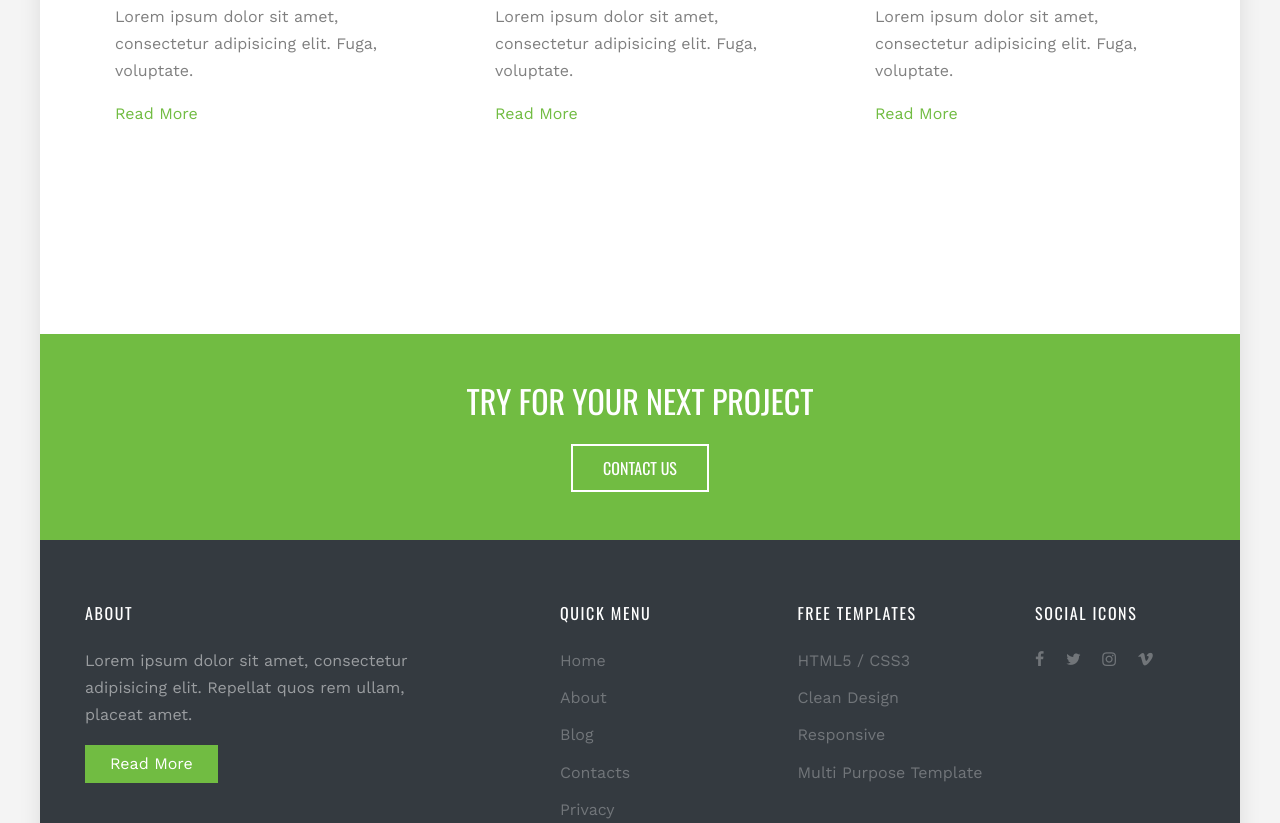
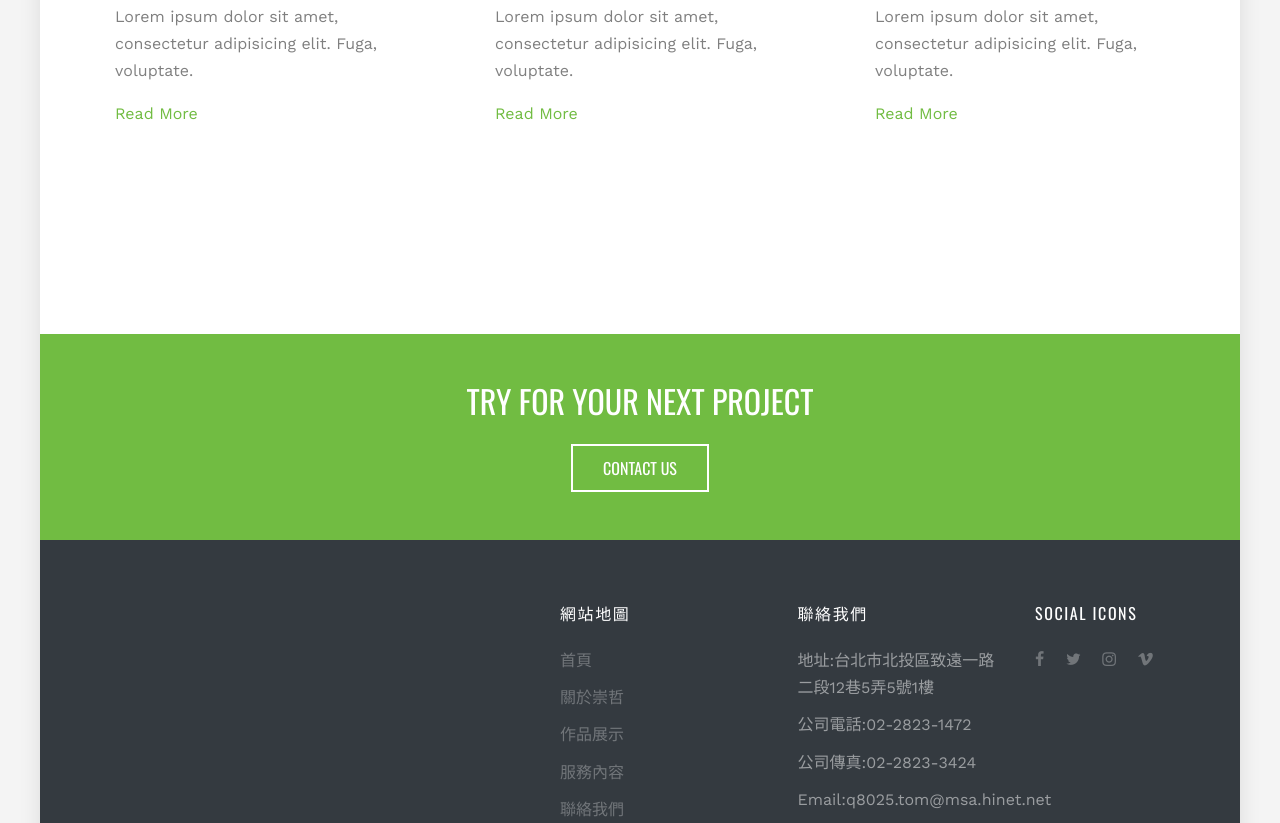
Before and after one commit to Duncan8805/HTML0210, a plain HTML site: page neos/index.html in a window 1280 px wide. Shown: the part 5173-5996 px from the top of the page. Drawn offline with nearby package versions, Linux system fonts and the light colour scheme; files whose address does not match are found by name.

Commit message:
no message

```diff
--- a/neos/index.html
+++ b/neos/index.html
@@ -1,5 +1,6 @@
 <!DOCTYPE html>
 <html lang="en">
+
 <head>
   <title>Neos &mdash; Website Template by Colorlib</title>
   <meta charset="utf-8">
@@ -24,6 +25,7 @@
   <link rel="stylesheet" href="css/style.css">
 
 </head>
+
 <body>
 
   <!-- <div id="overlayer"></div>
@@ -58,7 +60,8 @@
             <div class="col-10">
               <nav class="site-navigation text-right" role="navigation">
                 <div class="container">
-                  <div class="d-inline-block d-lg-none ml-md-0 mr-auto py-3"><a href="#" class="site-menu-toggle js-menu-toggle text-black"><span class="icon-menu h3"></span></a></div>
+                  <div class="d-inline-block d-lg-none ml-md-0 mr-auto py-3"><a href="#"
+                      class="site-menu-toggle js-menu-toggle text-black"><span class="icon-menu h3"></span></a></div>
 
                   <ul class="site-menu js-clone-nav d-none d-lg-block">
                     <li class="active"><a href="index.html">Home</a></li>
@@ -82,7 +85,8 @@
                     <li><a href="services.html">Services</a></li>
                     <li><a href="blog.html">Blog</a></li>
                     <li><a href="contact.html">Contact</a></li>
-                    <li><a href="contact.html"><span class="d-inline-block bg-primary text-white btn btn-primary">Get Started</span></a></li>
+                    <li><a href="contact.html"><span class="d-inline-block bg-primary text-white btn btn-primary">Get
+                          Started</span></a></li>
                   </ul>
                 </div>
               </nav>
@@ -94,7 +98,8 @@
 
     <div class="slide-one-item home-slider owl-carousel">
 
-      <div class="site-blocks-cover inner-page overlay" style="background-image: url(images/hero_2.jpg);" data-aos="fade" data-stellar-background-ratio="0.5">
+      <div class="site-blocks-cover inner-page overlay" style="background-image: url(images/hero_2.jpg);"
+        data-aos="fade" data-stellar-background-ratio="0.5">
         <div class="container">
           <div class="row align-items-center justify-content-center">
             <div class="col-md-6 text-center" data-aos="fade">
@@ -104,7 +109,8 @@
         </div>
       </div>
 
-      <div class="site-blocks-cover inner-page overlay" style="background-image: url(images/hero_1.jpg);" data-aos="fade" data-stellar-background-ratio="0.5">
+      <div class="site-blocks-cover inner-page overlay" style="background-image: url(images/hero_1.jpg);"
+        data-aos="fade" data-stellar-background-ratio="0.5">
         <div class="container">
           <div class="row align-items-center justify-content-center">
             <div class="col-md-7 text-center" data-aos="fade">
@@ -166,9 +172,12 @@
           <div class="col-lg-5 ml-lg-auto py-5">
             <span class="caption d-block mb-2 font-secondary font-weight-bold">Outstanding Services</span>
             <h2 class="site-section-heading text-uppercase font-secondary mb-5">Clean Design</h2>
-          <p>Lorem ipsum dolor sit amet consectetur adipisicing elit. Necessitatibus aliquid eius facilis voluptatem eligendi magnam accusamus vel commodi asperiores sint rem reprehenderit nobis nesciunt veniam qui fugit doloremque numquam quod.</p>
+            <p>Lorem ipsum dolor sit amet consectetur adipisicing elit. Necessitatibus aliquid eius facilis voluptatem
+              eligendi magnam accusamus vel commodi asperiores sint rem reprehenderit nobis nesciunt veniam qui fugit
+              doloremque numquam quod.</p>
 
-          <p>Lorem ipsum dolor sit amet consectetur adipisicing elit. Consectetur tempora distinctio ipsam nesciunt recusandae repellendus asperiores amet.</p>
+            <p>Lorem ipsum dolor sit amet consectetur adipisicing elit. Consectetur tempora distinctio ipsam nesciunt
+              recusandae repellendus asperiores amet.</p>
           </div>
         </div>
       </div>
@@ -181,9 +190,12 @@
           <div class="col-lg-5 mr-lg-auto py-5">
             <span class="caption d-block mb-2 font-secondary font-weight-bold">Easy To Use Templates</span>
             <h2 class="site-section-heading text-uppercase font-secondary mb-5">Free HTML5 Templates</h2>
-          <p>Lorem ipsum dolor sit amet consectetur adipisicing elit. Necessitatibus aliquid eius facilis voluptatem eligendi magnam accusamus vel commodi asperiores sint rem reprehenderit nobis nesciunt veniam qui fugit doloremque numquam quod.</p>
+            <p>Lorem ipsum dolor sit amet consectetur adipisicing elit. Necessitatibus aliquid eius facilis voluptatem
+              eligendi magnam accusamus vel commodi asperiores sint rem reprehenderit nobis nesciunt veniam qui fugit
+              doloremque numquam quod.</p>
 
-          <p>Lorem ipsum dolor sit amet consectetur adipisicing elit. Consectetur tempora distinctio ipsam nesciunt recusandae repellendus asperiores amet.</p>
+            <p>Lorem ipsum dolor sit amet consectetur adipisicing elit. Consectetur tempora distinctio ipsam nesciunt
+              recusandae repellendus asperiores amet.</p>
           </div>
         </div>
       </div>
@@ -267,7 +279,8 @@
           </div>
           <div class="col-lg-5 ml-auto">
             <h2 class="site-section-heading mb-3 font-secondary text-uppercase">Free Templates By Colorlib</h2>
-            <p class="mb-5">Ullam ut modi cum voluptatibus atque nulla quidem maxime enim animi cupiditate, mollitia. </p>
+            <p class="mb-5">Ullam ut modi cum voluptatibus atque nulla quidem maxime enim animi cupiditate, mollitia.
+            </p>
 
             <div class="row">
               <div class="col-lg-6">
@@ -309,7 +322,8 @@
             </div>
             <div>
               <h2 class="h5 mb-4">Katie Johnson</h2>
-                <blockquote>&ldquo;Lorem ipsum dolor sit amet, consectetur adipisicing elit. Alias accusantium qui optio, possimus necessitatibus voluptate aliquam velit nostrum tempora ipsam!&rdquo;</blockquote>
+              <blockquote>&ldquo;Lorem ipsum dolor sit amet, consectetur adipisicing elit. Alias accusantium qui optio,
+                possimus necessitatibus voluptate aliquam velit nostrum tempora ipsam!&rdquo;</blockquote>
             </div>
           </div>
 
@@ -319,7 +333,8 @@
             </div>
             <div>
               <h2 class="h5 mb-4">Jun Mars</h2>
-                <blockquote>&ldquo;Lorem ipsum dolor sit amet, consectetur adipisicing elit. Alias accusantium qui optio, possimus necessitatibus voluptate aliquam velit nostrum tempora ipsam!&rdquo;</blockquote>
+              <blockquote>&ldquo;Lorem ipsum dolor sit amet, consectetur adipisicing elit. Alias accusantium qui optio,
+                possimus necessitatibus voluptate aliquam velit nostrum tempora ipsam!&rdquo;</blockquote>
             </div>
           </div>
 
@@ -329,7 +344,8 @@
             </div>
             <div>
               <h2 class="h5 mb-4">Shane Holmes</h2>
-                <blockquote>&ldquo;Lorem ipsum dolor sit amet, consectetur adipisicing elit. Alias accusantium qui optio, possimus necessitatibus voluptate aliquam velit nostrum tempora ipsam!&rdquo;</blockquote>
+              <blockquote>&ldquo;Lorem ipsum dolor sit amet, consectetur adipisicing elit. Alias accusantium qui optio,
+                possimus necessitatibus voluptate aliquam velit nostrum tempora ipsam!&rdquo;</blockquote>
             </div>
           </div>
 
@@ -339,7 +355,8 @@
             </div>
             <div>
               <h2 class="h5 mb-4">Mark Johnson</h2>
-                <blockquote>&ldquo;Lorem ipsum dolor sit amet, consectetur adipisicing elit. Alias accusantium qui optio, possimus necessitatibus voluptate aliquam velit nostrum tempora ipsam!&rdquo;</blockquote>
+              <blockquote>&ldquo;Lorem ipsum dolor sit amet, consectetur adipisicing elit. Alias accusantium qui optio,
+                possimus necessitatibus voluptate aliquam velit nostrum tempora ipsam!&rdquo;</blockquote>
             </div>
           </div>
 
@@ -361,7 +378,8 @@
             <div class="media-image">
               <a href="single.html"><img src="images/img_1.jpg" alt="Image" class="img-fluid"></a>
               <div class="media-image-body">
-                <h2 class="font-secondary text-uppercase"><a href="single.html">Where Do You Learn HTML & CSS in 2019?</a></h2>
+                <h2 class="font-secondary text-uppercase"><a href="single.html">Where Do You Learn HTML & CSS in
+                    2019?</a></h2>
                 <span class="d-block mb-3">By James &mdash; Jan. 20, 2019</span>
                 <p>Lorem ipsum dolor sit amet, consectetur adipisicing elit. Fuga, voluptate.</p>
                 <p><a href="#">Read More</a></p>
@@ -372,7 +390,8 @@
             <div class="media-image">
               <a href="single.html"><img src="images/img_2.jpg" alt="Image" class="img-fluid"></a>
               <div class="media-image-body">
-                <h2 class="font-secondary text-uppercase"><a href="single.html">Where Do You Learn HTML & CSS in 2019?</a></h2>
+                <h2 class="font-secondary text-uppercase"><a href="single.html">Where Do You Learn HTML & CSS in
+                    2019?</a></h2>
                 <span class="d-block mb-3">By James &mdash; Jan. 20, 2019</span>
                 <p>Lorem ipsum dolor sit amet, consectetur adipisicing elit. Fuga, voluptate.</p>
                 <p><a href="#">Read More</a></p>
@@ -383,7 +402,8 @@
             <div class="media-image">
               <a href="single.html"><img src="images/img_3.jpg" alt="Image" class="img-fluid"></a>
               <div class="media-image-body">
-                <h2 class="font-secondary text-uppercase"><a href="single.html">Where Do You Learn HTML & CSS in 2019?</a></h2>
+                <h2 class="font-secondary text-uppercase"><a href="single.html">Where Do You Learn HTML & CSS in
+                    2019?</a></h2>
                 <span class="d-block mb-3">By James &mdash; Jan. 20, 2019</span>
                 <p>Lorem ipsum dolor sit amet, consectetur adipisicing elit. Fuga, voluptate.</p>
                 <p><a href="#">Read More</a></p>
@@ -399,7 +419,8 @@
         <div class="row align-items-center justify-content-center">
           <div class="col-md-6 text-center mb-3 mb-md-0">
             <h2 class="text-uppercase text-white mb-4" data-aos="fade-up">Try For Your Next Project</h2>
-            <a href="#" class="btn btn-bg-primary font-secondary text-uppercase" data-aos="fade-up" data-aos-delay="100">Contact Us</a>
+            <a href="#" class="btn btn-bg-primary font-secondary text-uppercase" data-aos="fade-up"
+              data-aos-delay="100">Contact Us</a>
           </div>
         </div>
       </div>
@@ -413,35 +434,35 @@
 
 
         <div class="row">
-          <div class="col-md-4 mb-4 mb-md-0">
+          <!-- <div class="col-md-4 mb-4 mb-md-0">
             <h3 class="footer-heading mb-4 text-white">About</h3>
             <p>Lorem ipsum dolor sit amet, consectetur adipisicing elit. Repellat quos rem ullam, placeat amet.</p>
             <p><a href="#" class="btn btn-primary text-white px-4">Read More</a></p>
-          </div>
+          </div> -->
           <div class="col-md-5 mb-4 mb-md-0 ml-auto">
             <div class="row mb-4">
               <div class="col-md-6">
-                <h3 class="footer-heading mb-4 text-white">Quick Menu</h3>
+                <h3 class="footer-heading mb-4 text-white">網站地圖</h3>
                 <ul class="list-unstyled">
-                    <li><a href="#">Home</a></li>
-                    <li><a href="#">About</a></li>
-                    <li><a href="#">Blog</a></li>
-                    <li><a href="#">Contacts</a></li>
-                    <li><a href="#">Privacy</a></li>
+                  <li><a href="#">首頁</a></li>
+                  <li><a href="#">關於崇哲</a></li>
+                  <li><a href="#">作品展示</a></li>
+                  <li><a href="#">服務內容</a></li>
+                  <li><a href="#">聯絡我們</a></li>
                 </ul>
               </div>
               <div class="col-md-6">
-                <h3 class="footer-heading mb-4 text-white">Free Templates</h3>
+                <h3 class="footer-heading mb-4 text-white">聯絡我們</h3>
                 <ul class="list-unstyled">
-                    <li><a href="#">HTML5 / CSS3</a></li>
-                    <li><a href="#">Clean Design</a></li>
-                    <li><a href="#">Responsive</a></li>
-                    <li><a href="#">Multi Purpose Template</a></li>
+                  <li><a>地址:台北市北投區致遠一路二段12巷5弄5號1樓</a></li>
+                  <li><a>公司電話:02-2823-1472</a></li>
+                  <li><a>公司傳真:02-2823-3424</a></li>
+                  <li><a>Email:q8025.tom@msa.hinet.net</a></li>
                 </ul>
               </div>
             </div>
 
-            <div class="row mb-5">
+            <!-- <div class="row mb-5">
               <div class="col-md-12">
               <h3 class="footer-heading mb-4 text-white">Stay up to date</h3>
               <form action="#" class="d-flex footer-subscribe">
@@ -449,14 +470,16 @@
                 <input type="submit" class="btn btn-primary rounded-0" value="Subscribe">
               </form>
             </div>
-            </div>
+            </div> -->
           </div>
 
 
           <div class="col-md-2">
 
             <div class="row">
-            <div class="col-md-12"><h3 class="footer-heading mb-4 text-white">Social Icons</h3></div>
+              <div class="col-md-12">
+                <h3 class="footer-heading mb-4 text-white">Social Icons</h3>
+              </div>
               <div class="col-md-12">
                 <p>
                   <a href="#" class="pb-2 pr-2 pl-0"><span class="icon-facebook"></span></a>
@@ -473,7 +496,7 @@
           <div class="col-md-12">
             <p>
               <!-- Link back to Colorlib can't be removed. Template is licensed under CC BY 3.0. -->
-            Copyright &copy;<script>document.write(new Date().getFullYear());</script> All rights reserved | This template is made with <i class="icon-heart text-danger" aria-hidden="true"></i> by <a href="https://colorlib.com" target="_blank" >Colorlib</a>
+              <!-- Copyright &copy;<script>document.write(new Date().getFullYear());</script> All rights reserved | This template is made with <i class="icon-heart text-danger" aria-hidden="true"></i> by <a href="https://colorlib.com" target="_blank" >Colorlib</a> -->
               <!-- Link back to Colorlib can't be removed. Template is licensed under CC BY 3.0. -->
             </p>
 
@@ -501,4 +524,5 @@
 
 
 </body>
+
 </html>
```
Lines whose indentation alone changed are shown as unchanged.
